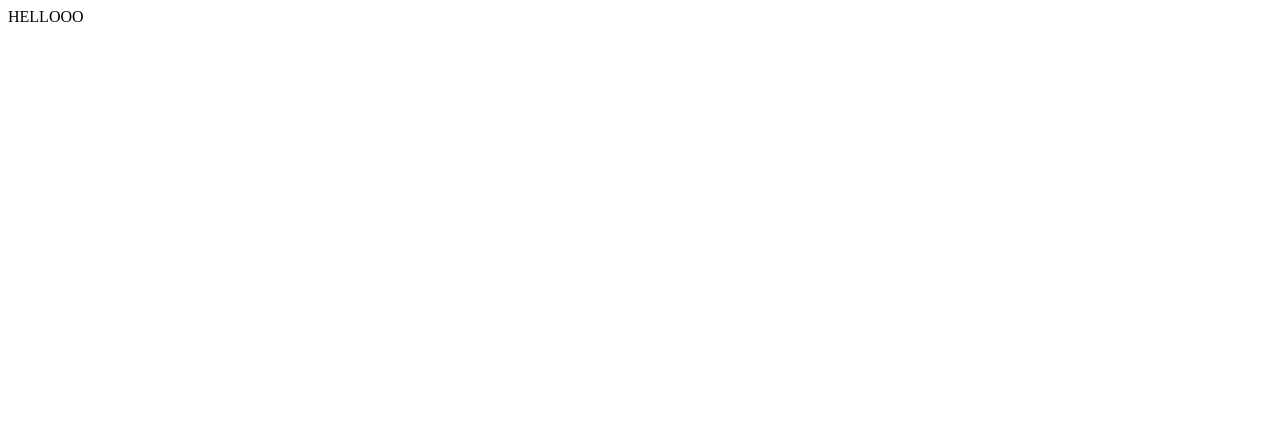
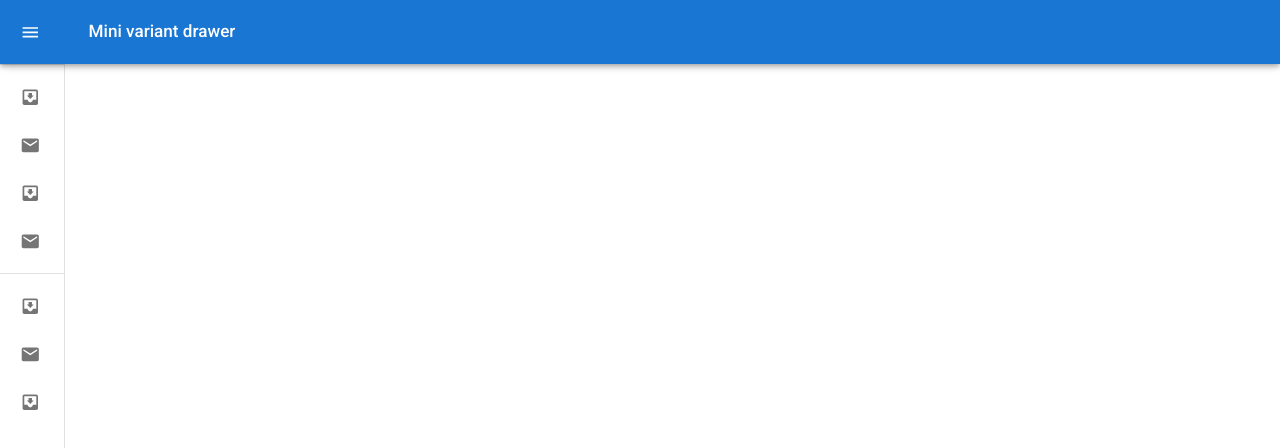
Before and after one commit to amuliawijaya23/sparkflow, a Next.js app: page / in a window 1280 px wide. Shown: the top 448 px of the page. Built offline with nearby package versions, Linux system fonts and the light colour scheme.

Commit message:
adds theme registry and mui sidebar

```diff
--- a/src/app/layout.tsx
+++ b/src/app/layout.tsx
@@ -1,5 +1,7 @@
 import type { Metadata } from 'next';
 import { Providers } from '@redux/provider';
+import ThemeRegistry from '../theme/ThemeRegistry';
+import Sidebar from '@components/Sidebar';
 
 export const metadata: Metadata = {
   title: 'Create Next App',
@@ -13,9 +15,12 @@ export default function RootLayout({
 }) {
   return (
     <html lang="en">
-      <body>
-        <Providers>{children}</Providers>
-      </body>
+      <ThemeRegistry>
+        <body>
+          <Sidebar />
+          <Providers>{children}</Providers>
+        </body>
+      </ThemeRegistry>
     </html>
   );
 }
--- /dev/null
+++ b/src/components/Sidebar/index.tsx
@@ -0,0 +1,181 @@
+'use client';
+import { useState } from 'react';
+import { styled, useTheme, Theme, CSSObject } from '@mui/material/styles';
+import MuiDrawer from '@mui/material/Drawer';
+import MuiAppBar, { AppBarProps as MuiAppBarProps } from '@mui/material/AppBar';
+import Toolbar from '@mui/material/Toolbar';
+import List from '@mui/material/List';
+import Typography from '@mui/material/Typography';
+import Divider from '@mui/material/Divider';
+import IconButton from '@mui/material/IconButton';
+import MenuIcon from '@mui/icons-material/Menu';
+import ChevronLeftIcon from '@mui/icons-material/ChevronLeft';
+import ChevronRightIcon from '@mui/icons-material/ChevronRight';
+import ListItem from '@mui/material/ListItem';
+import ListItemButton from '@mui/material/ListItemButton';
+import ListItemIcon from '@mui/material/ListItemIcon';
+import ListItemText from '@mui/material/ListItemText';
+import InboxIcon from '@mui/icons-material/MoveToInbox';
+import MailIcon from '@mui/icons-material/Mail';
+
+const drawerWidth = 240;
+
+const openedMixin = (theme: Theme): CSSObject => ({
+  width: drawerWidth,
+  transition: theme.transitions.create('width', {
+    easing: theme.transitions.easing.sharp,
+    duration: theme.transitions.duration.enteringScreen,
+  }),
+  overflowX: 'hidden',
+});
+
+const closedMixin = (theme: Theme): CSSObject => ({
+  transition: theme.transitions.create('width', {
+    easing: theme.transitions.easing.sharp,
+    duration: theme.transitions.duration.leavingScreen,
+  }),
+  overflowX: 'hidden',
+  width: `calc(${theme.spacing(7)} + 1px)`,
+  [theme.breakpoints.up('sm')]: {
+    width: `calc(${theme.spacing(8)} + 1px)`,
+  },
+});
+
+const DrawerHeader = styled('div')(({ theme }) => ({
+  display: 'flex',
+  alignItems: 'center',
+  justifyContent: 'flex-end',
+  padding: theme.spacing(0, 1),
+  // necessary for content to be below app bar
+  ...theme.mixins.toolbar,
+}));
+
+interface AppBarProps extends MuiAppBarProps {
+  open?: boolean;
+}
+
+const AppBar = styled(MuiAppBar, {
+  shouldForwardProp: (prop) => prop !== 'open',
+})<AppBarProps>(({ theme, open }) => ({
+  zIndex: theme.zIndex.drawer + 1,
+  transition: theme.transitions.create(['width', 'margin'], {
+    easing: theme.transitions.easing.sharp,
+    duration: theme.transitions.duration.leavingScreen,
+  }),
+  ...(open && {
+    marginLeft: drawerWidth,
+    width: `calc(100% - ${drawerWidth}px)`,
+    transition: theme.transitions.create(['width', 'margin'], {
+      easing: theme.transitions.easing.sharp,
+      duration: theme.transitions.duration.enteringScreen,
+    }),
+  }),
+}));
+
+const Drawer = styled(MuiDrawer, {
+  shouldForwardProp: (prop) => prop !== 'open',
+})(({ theme, open }) => ({
+  width: drawerWidth,
+  flexShrink: 0,
+  whiteSpace: 'nowrap',
+  boxSizing: 'border-box',
+  ...(open && {
+    ...openedMixin(theme),
+    '& .MuiDrawer-paper': openedMixin(theme),
+  }),
+  ...(!open && {
+    ...closedMixin(theme),
+    '& .MuiDrawer-paper': closedMixin(theme),
+  }),
+}));
+
+const Sidebar = () => {
+  const theme = useTheme();
+  const [open, setOpen] = useState(false);
+
+  const handleSidebarToggle = () => {
+    setOpen(!open);
+  };
+
+  return (
+    <>
+      <AppBar position="fixed" open={open}>
+        <Toolbar>
+          <IconButton
+            color="inherit"
+            aria-label="open drawer"
+            onClick={handleSidebarToggle}
+            edge="start"
+            sx={{
+              marginRight: 5,
+              ...(open && { display: 'none' }),
+            }}>
+            <MenuIcon />
+          </IconButton>
+          <Typography variant="h6" noWrap component="div">
+            Mini variant drawer
+          </Typography>
+        </Toolbar>
+      </AppBar>
+      <Drawer variant="permanent" open={open}>
+        <DrawerHeader>
+          <IconButton onClick={handleSidebarToggle}>
+            {theme.direction === 'rtl' ? (
+              <ChevronRightIcon />
+            ) : (
+              <ChevronLeftIcon />
+            )}
+          </IconButton>
+        </DrawerHeader>
+        <Divider />
+        <List>
+          {['Inbox', 'Starred', 'Send email', 'Drafts'].map((text, index) => (
+            <ListItem key={text} disablePadding sx={{ display: 'block' }}>
+              <ListItemButton
+                sx={{
+                  minHeight: 48,
+                  justifyContent: open ? 'initial' : 'center',
+                  px: 2.5,
+                }}>
+                <ListItemIcon
+                  sx={{
+                    minWidth: 0,
+                    mr: open ? 3 : 'auto',
+                    justifyContent: 'center',
+                  }}>
+                  {index % 2 === 0 ? <InboxIcon /> : <MailIcon />}
+                </ListItemIcon>
+                <ListItemText primary={text} sx={{ opacity: open ? 1 : 0 }} />
+              </ListItemButton>
+            </ListItem>
+          ))}
+        </List>
+        <Divider />
+        <List>
+          {['All mail', 'Trash', 'Spam'].map((text, index) => (
+            <ListItem key={text} disablePadding sx={{ display: 'block' }}>
+              <ListItemButton
+                sx={{
+                  minHeight: 48,
+                  justifyContent: open ? 'initial' : 'center',
+                  px: 2.5,
+                }}>
+                <ListItemIcon
+                  sx={{
+                    minWidth: 0,
+                    mr: open ? 3 : 'auto',
+                    justifyContent: 'center',
+                  }}>
+                  {index % 2 === 0 ? <InboxIcon /> : <MailIcon />}
+                </ListItemIcon>
+                <ListItemText primary={text} sx={{ opacity: open ? 1 : 0 }} />
+              </ListItemButton>
+            </ListItem>
+          ))}
+        </List>
+      </Drawer>
+    </>
+  );
+};
+
+export default Sidebar;
--- /dev/null
+++ b/src/theme/EmotionCache.tsx
@@ -0,0 +1,71 @@
+'use client';
+
+import { useState } from 'react';
+import createCache from '@emotion/cache';
+import { useServerInsertedHTML } from 'next/navigation';
+import { CacheProvider as DefaultCacheProvider } from '@emotion/react';
+import type {
+  EmotionCache,
+  Options as OptionsOfCreateCache,
+} from '@emotion/cache';
+
+export type NextAppDirEmotionCacheProviderProps = {
+  /** This is the options passed to createCache() from 'import createCache from "@emotion/cache"' */
+  options: Omit<OptionsOfCreateCache, 'insertionPoint'>;
+  /** By default <CacheProvider /> from 'import { CacheProvider } from "@emotion/react"' */
+  CacheProvider?: (props: {
+    value: EmotionCache;
+    children: React.ReactNode;
+  }) => React.JSX.Element | null;
+  children: React.ReactNode;
+};
+
+export function NextAppDirEmotionCacheProvider(
+  props: NextAppDirEmotionCacheProviderProps,
+) {
+  const { options, CacheProvider = DefaultCacheProvider, children } = props;
+
+  const [{ cache, flush }] = useState(() => {
+    const cache = createCache(options);
+    cache.compat = true;
+    const prevInsert = cache.insert;
+    let inserted: string[] = [];
+    cache.insert = (...args) => {
+      const serialized = args[1];
+      if (cache.inserted[serialized.name] === undefined) {
+        inserted.push(serialized.name);
+      }
+      return prevInsert(...args);
+    };
+    const flush = () => {
+      const prevInserted = inserted;
+      inserted = [];
+      return prevInserted;
+    };
+    return { cache, flush };
+  });
+
+  useServerInsertedHTML(() => {
+    const names = flush();
+    if (names.length === 0) {
+      return null;
+    }
+    let styles = '';
+    // eslint-disable-next-line no-restricted-syntax
+    for (const name of names) {
+      styles += cache.inserted[name];
+    }
+    return (
+      <style
+        key={cache.key}
+        data-emotion={`${cache.key} ${names.join(' ')}`}
+        // eslint-disable-next-line react/no-danger
+        dangerouslySetInnerHTML={{
+          __html: styles,
+        }}
+      />
+    );
+  });
+
+  return <CacheProvider value={cache}>{children}</CacheProvider>;
+}
--- /dev/null
+++ b/src/theme/ThemeRegistry.tsx
@@ -0,0 +1,46 @@
+'use client';
+
+import CssBaseline from '@mui/material/CssBaseline';
+import { createTheme, ThemeOptions, ThemeProvider } from '@mui/material/styles';
+import { Roboto } from 'next/font/google';
+import React from 'react';
+import { NextAppDirEmotionCacheProvider } from './EmotionCache';
+
+const roboto = Roboto({
+  weight: ['300', '400', '500', '700'],
+  style: ['normal', 'italic'],
+  subsets: ['latin'],
+});
+
+const themeOptions: ThemeOptions = {
+  typography: {
+    fontSize: 12,
+    fontFamily: roboto.style.fontFamily,
+  },
+  palette: {
+    background: {
+      default: '#ffffff',
+    },
+    primary: {
+      main: '#1976d2',
+    },
+    text: {
+      primary: '#300000',
+    },
+  },
+};
+
+const theme = createTheme(themeOptions);
+
+const ThemeRegistry = ({ children }: { children: React.ReactNode }) => {
+  return (
+    <NextAppDirEmotionCacheProvider options={{ key: 'mui' }}>
+      <ThemeProvider theme={theme}>
+        <CssBaseline />
+        {children}
+      </ThemeProvider>
+    </NextAppDirEmotionCacheProvider>
+  );
+};
+
+export default ThemeRegistry;
```
